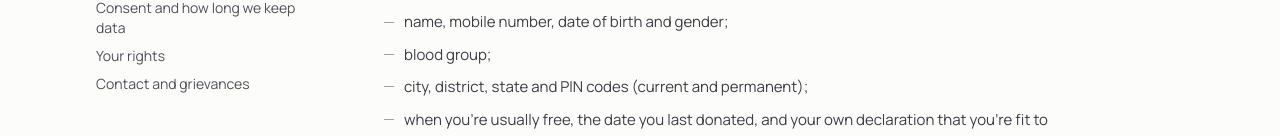
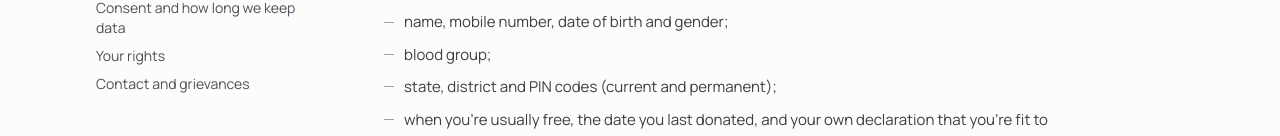
Before and after one commit to sachin-raj-m/vitalapp, a Next.js app: page /privacy in a window 1280 px wide. Shown: the part 661-797 px from the top of the page. Built offline with nearby package versions, Linux system fonts and the light colour scheme; no server answers.

Commit message:
Docs: Privacy notice no longer lists city among donor details

```diff
--- a/app/(public)/privacy/page.tsx
+++ b/app/(public)/privacy/page.tsx
@@ -32,7 +32,7 @@ export default function PrivacyPage() {
                             <ul>
                                 <li>name, mobile number, date of birth and gender;</li>
                                 <li>blood group;</li>
-                                <li>city, district, state and PIN codes (current and permanent);</li>
+                                <li>state, district and PIN codes (current and permanent);</li>
                                 <li>when you’re usually free, the date you last donated, and your own declaration that you’re fit to donate;</li>
                                 <li>a random 4-digit PIN that Vital creates for each offer you make.</li>
                             </ul>
```
